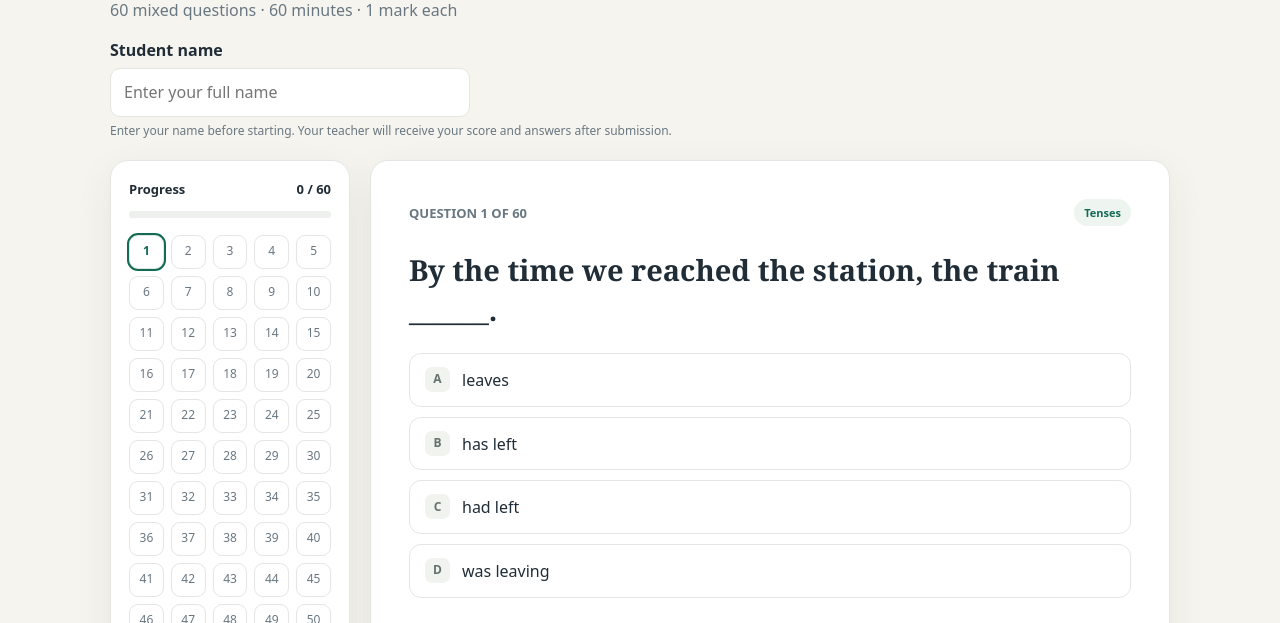
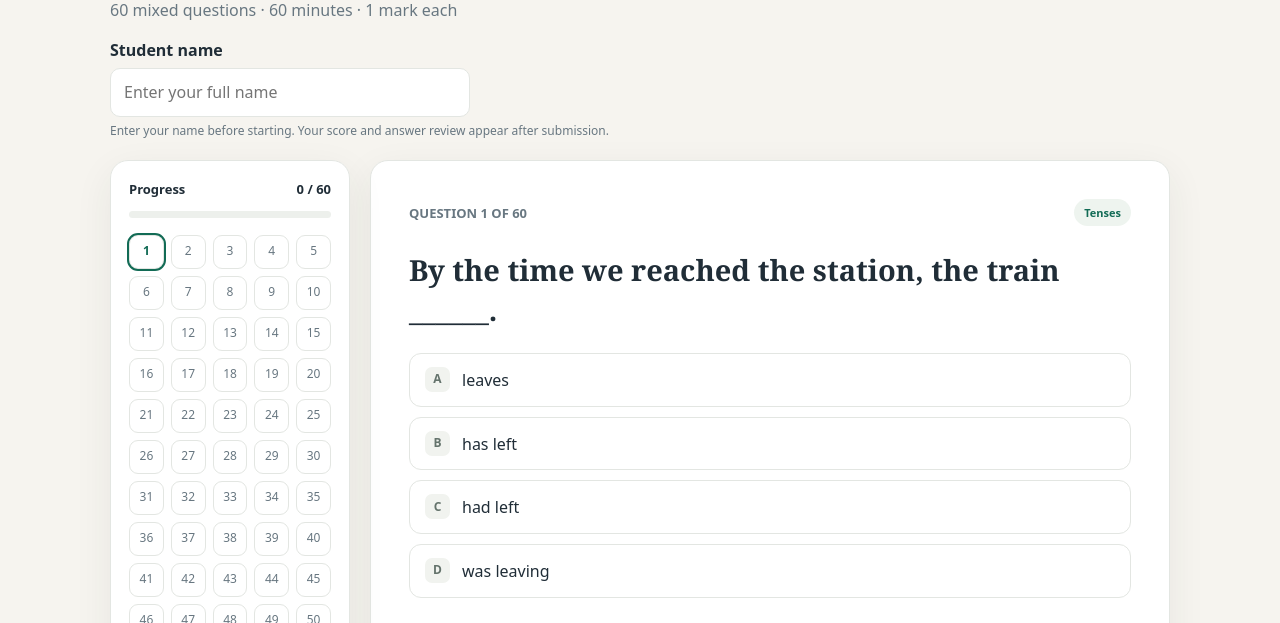
Before and after one commit to abusalehziarulhussain-ux/class-ix-english-grammar-writing-quiz, a plain HTML site: page index.html in a window 1280 px wide. Shown: the part 177-800 px from the top of the page. Drawn offline with Linux system fonts and the light colour scheme.

Commit message:
Clarify how quiz results are shown

```diff
--- a/index.html
+++ b/index.html
@@ -8,7 +8,7 @@
 </style>
 </head>
 <body><main class="shell"><header class="top"><div class="brand">CLASS IX · SELF EVALUATION</div><div id="timer" class="time" aria-live="polite">◷ <span id="clock">60:00</span></div></header>
-<section class="hero"><div class="eyebrow">English grammar & writing</div><h1>Test your understanding.</h1><p>60 mixed questions · 60 minutes · 1 mark each</p><label for="studentName" style="display:block;font-weight:700;margin-top:15px">Student name</label><input id="studentName" autocomplete="name" maxlength="100" placeholder="Enter your full name" style="margin-top:5px;padding:11px 13px;border:1px solid var(--line);border-radius:10px;width:min(100%,360px);font:inherit"><p id="saveStatus" class="hint" style="margin-top:5px">Enter your name before starting. Your teacher will receive your score and answers after submission.</p></section>
+<section class="hero"><div class="eyebrow">English grammar & writing</div><h1>Test your understanding.</h1><p>60 mixed questions · 60 minutes · 1 mark each</p><label for="studentName" style="display:block;font-weight:700;margin-top:15px">Student name</label><input id="studentName" autocomplete="name" maxlength="100" placeholder="Enter your full name" style="margin-top:5px;padding:11px 13px;border:1px solid var(--line);border-radius:10px;width:min(100%,360px);font:inherit"><p id="saveStatus" class="hint" style="margin-top:5px">Enter your name before starting. Your score and answer review appear after submission.</p></section>
 <section id="results" class="results hidden" aria-live="polite"></section>
 <div id="test" class="layout"><aside class="panel"><div class="progress-head"><span>Progress</span><span id="progressText">0 / 60</span></div><div class="track"><div id="progressFill" class="fill"></div></div><nav id="navgrid" class="navgrid" aria-label="Question navigation"></nav><p class="legend"><span></span>Answered <span style="background:#fff;border:1px solid #cbd2cc"></span> Unanswered</p></aside>
 <section class="quizcard" aria-live="polite"><div class="qtop"><span id="qnumber">QUESTION 1 OF 60</span><span id="qtag" class="tag"></span></div><h2 id="question" class="question"></h2><div id="options" class="options"></div><div id="feedback"></div><div class="controls"><button id="prev" class="btn">← Previous</button><div class="rightcontrols"><button id="next" class="btn">Next →</button><button id="submit" class="btn primary">Finish test</button></div></div><div class="hint">Select an answer, then use the question grid or Next to continue. Your answers stay on this device.</div></section></div>
```
